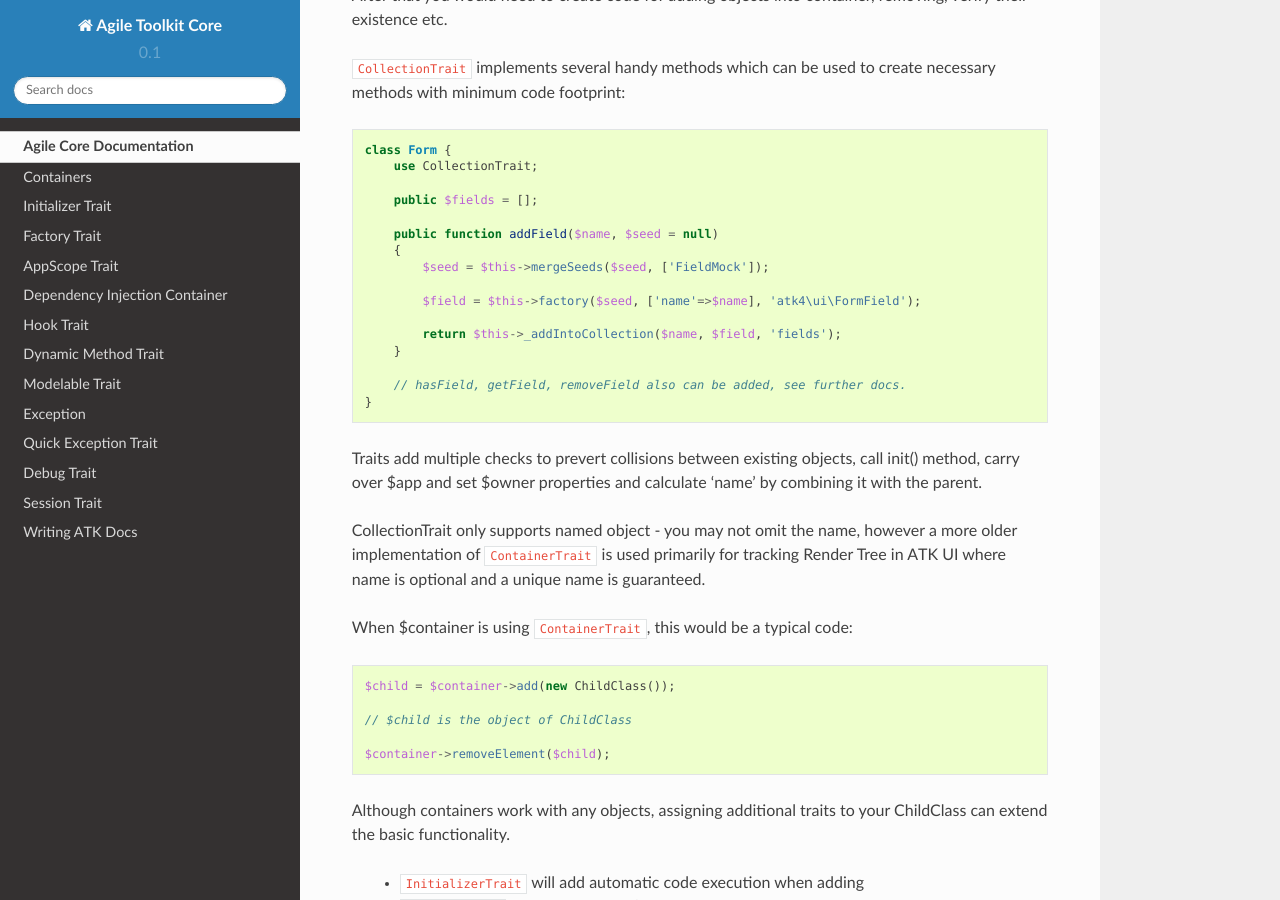
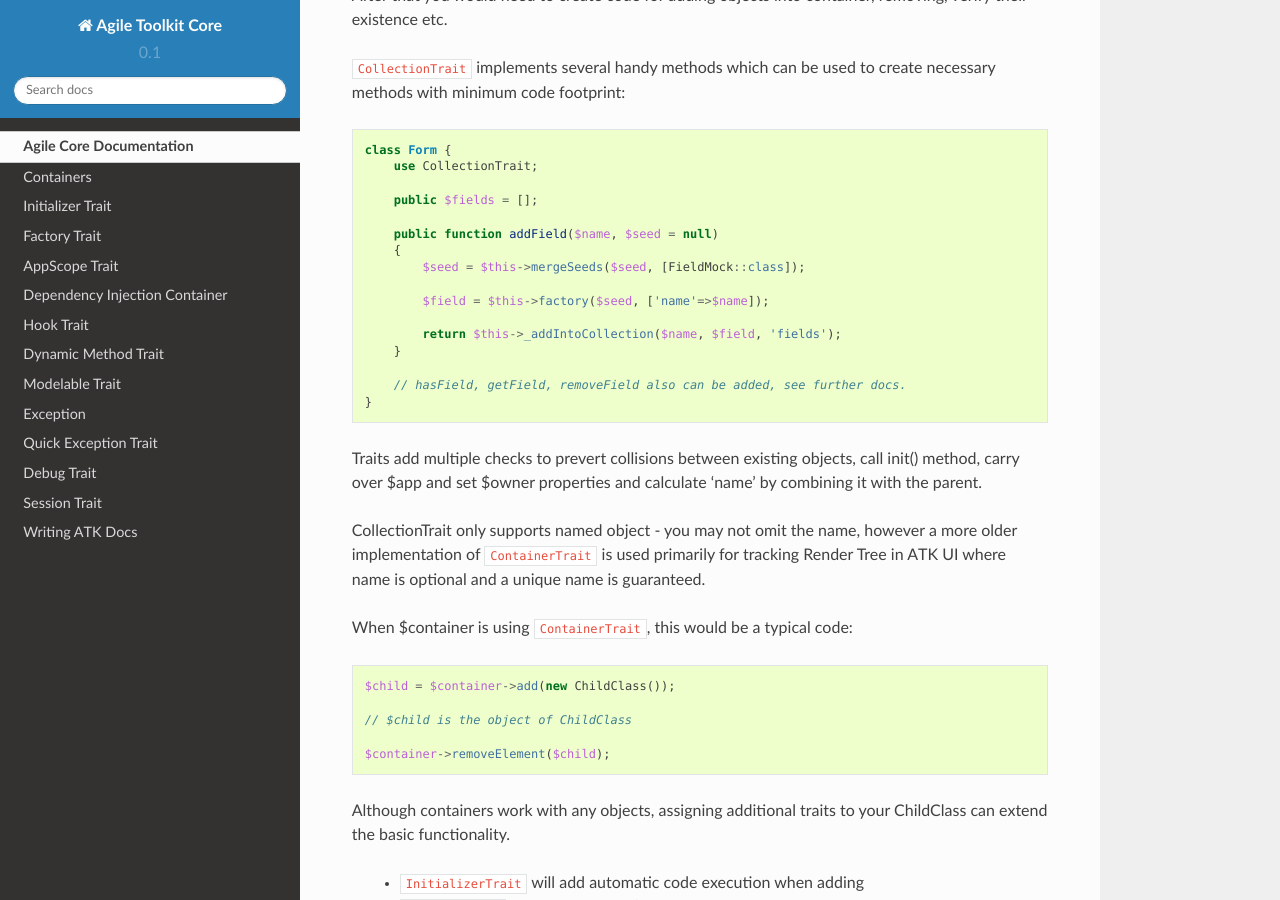
Before and after one commit to atk4/core, a Sphinx documentation site: the page built from docs/index.rst, in a window 1280 px wide and 900 px high, scrolled down 769 px. Built offline with Sphinx 7.4.7 and the Read the Docs theme 2.0.0, drawn with Linux system fonts in a browser that asks for light colours; cross-references to code outside the pages are shown as plain code.

Commit message:
fix docs

```diff
--- a/docs/container.rst
+++ b/docs/container.rst
@@ -76,7 +76,7 @@ Example::
 
         public function addField($name, $seed = null)
         {
-            $seed = $this->mergeSeeds($seed, ['FieldMock']);
+            $seed = $this->mergeSeeds($seed, [FieldMock::class]);
 
             $field = $this->factory($seed, ['name'=>$name]);
 
@@ -107,7 +107,7 @@ Methods
     Adds a new element into collection::
 
         function addField($name, $definition) {
-            $field = $this->factory($definition, [], 'atk4\data\Field');
+            $field = $this->factory($definition, []);
             return $this->_addIntoCollection($name, $field, 'fields');
         }
 
--- a/docs/factory.rst
+++ b/docs/factory.rst
@@ -413,7 +413,7 @@ Each of the above can specify class name, so with 3 seed sources they need
 merging::
 
     $seed = mergeSeeds($decorator, $field->ui, $inferred, ['Line', 'form' => $this]);
-    $decorator = factory($seed, null, 'FormField');
+    $decorator = factory($seed);
 
 Passing an actual object anywhere will use it instead even if you specify seed.
 
@@ -459,7 +459,7 @@ A same logic can be applied to addField::
 
 and the implementation uses factory's default::
 
-    $field = $this->factory($this->_field_class, $arg, 'atk4\data');
+    $field = $this->factory($this->_field_class);
 
 Normally the field class property is a string, which will be used, but it can
 also be array.
--- a/docs/index.rst
+++ b/docs/index.rst
@@ -46,9 +46,9 @@ to create necessary methods with minimum code footprint::
 
        public function addField($name, $seed = null)
        {
-           $seed = $this->mergeSeeds($seed, ['FieldMock']);
+           $seed = $this->mergeSeeds($seed, [FieldMock::class]);
 
-           $field = $this->factory($seed, ['name'=>$name], 'atk4\ui\FormField');
+           $field = $this->factory($seed, ['name'=>$name]);
 
            return $this->_addIntoCollection($name, $field, 'fields');
        }
```
Also changed, not shown: other parts of docs/factory.rst (+1 -1 lines), 1 other file.
